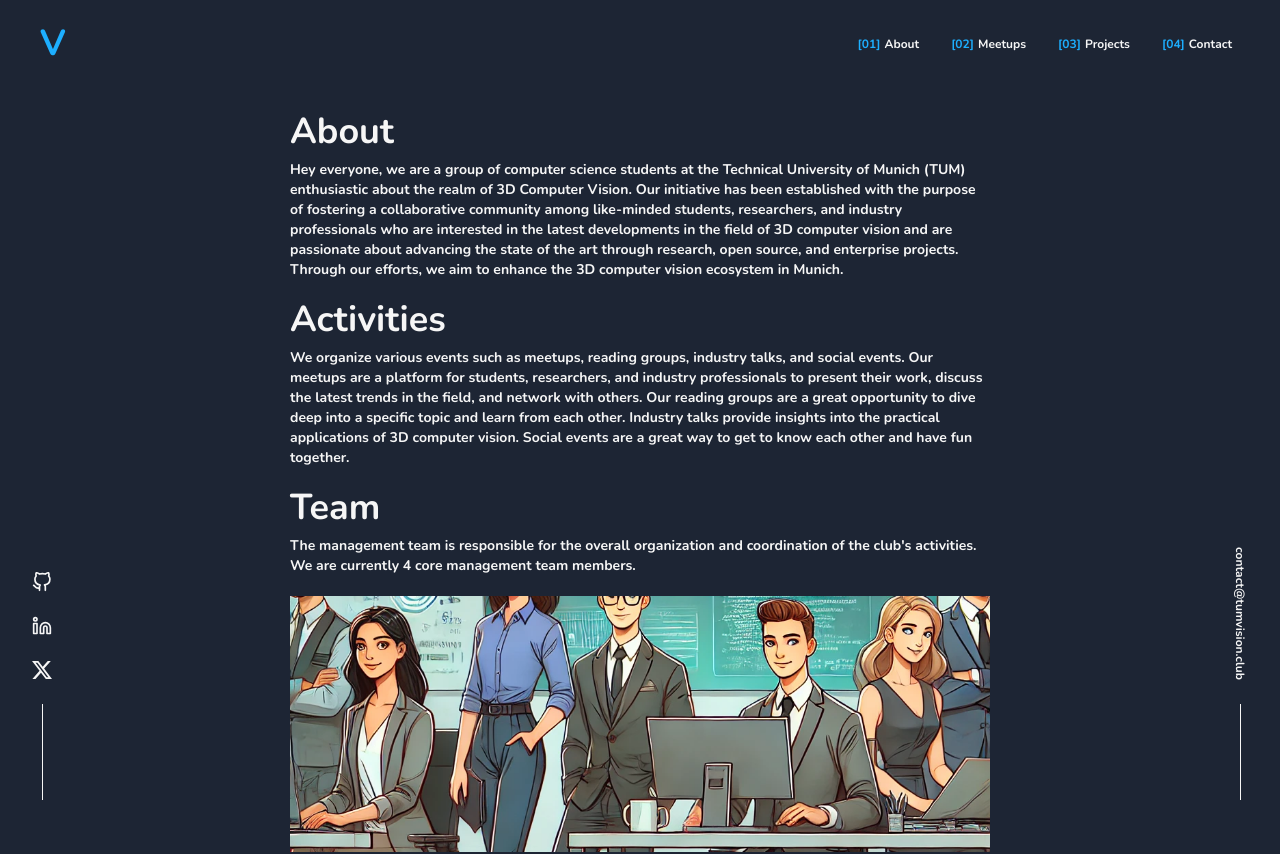
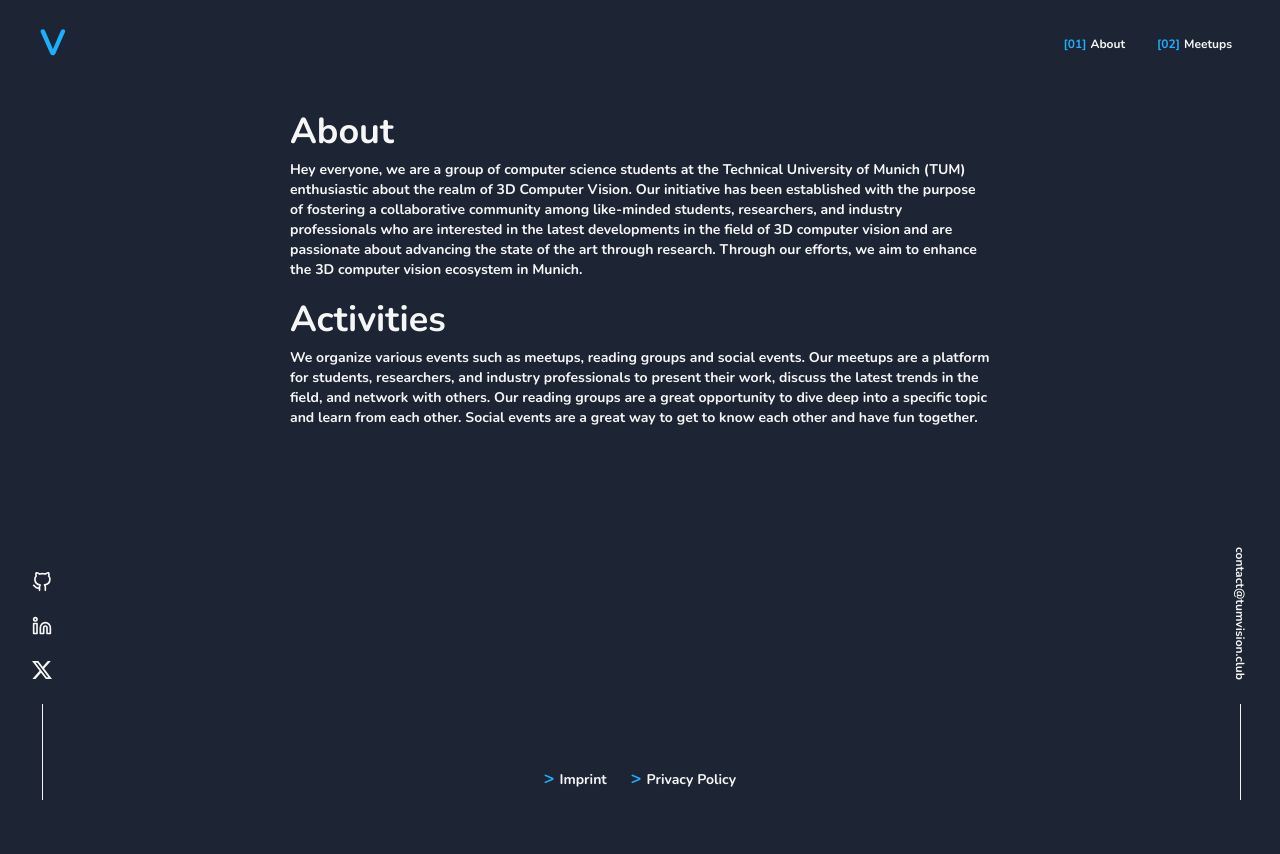
Before and after one commit to tumvision/tumvision.github.io, a Next.js app: page /about in a window 1280 px wide. Shown: the top 854 px of the page. After the commit the page ends 800 px from the top, so only its background shows below. Built offline with nearby package versions, Linux system fonts and the light colour scheme.

Commit message:
feat: the fix information

```diff
--- a/app/about/page.tsx
+++ b/app/about/page.tsx
@@ -15,22 +15,20 @@ export default function About() {
         fostering a collaborative community among like-minded students,
         researchers, and industry professionals who are interested in the latest
         developments in the field of 3D computer vision and are passionate about
-        advancing the state of the art through research, open source, and
-        enterprise projects. Through our efforts, we aim to enhance the 3D
-        computer vision ecosystem in Munich.
+        advancing the state of the art through research. Through our efforts, we
+        aim to enhance the 3D computer vision ecosystem in Munich.
       </Text>
       <Headline className="mt-5">Activities</Headline>
       <Text className="mt-2">
-        We organize various events such as meetups, reading groups, industry
-        talks, and social events. Our meetups are a platform for students,
-        researchers, and industry professionals to present their work, discuss
-        the latest trends in the field, and network with others. Our reading
-        groups are a great opportunity to dive deep into a specific topic and
-        learn from each other. Industry talks provide insights into the
-        practical applications of 3D computer vision. Social events are a great
-        way to get to know each other and have fun together.
+        We organize various events such as meetups, reading groups and social
+        events. Our meetups are a platform for students, researchers, and
+        industry professionals to present their work, discuss the latest trends
+        in the field, and network with others. Our reading groups are a great
+        opportunity to dive deep into a specific topic and learn from each
+        other. Social events are a great way to get to know each other and have
+        fun together.
       </Text>
-      <Headline className="mt-5">Team</Headline>
+      {/* <Headline className="mt-5">Team</Headline>
       <Text className="mt-2">
         The management team is responsible for the overall organization and
         coordination of the club&apos;s activities. We are currently 4 core
@@ -44,7 +42,7 @@ export default function About() {
         <MemberImage name="Member 2" src="team/robin.png" />
         <MemberImage name="Member 3" src="team/robin.png" />
         <MemberImage name="Member 4" src="team/robin.png" />
-      </div>
+      </div> */}
     </Container>
   );
 }
--- a/app/components/Navbar.tsx
+++ b/app/components/Navbar.tsx
@@ -8,8 +8,8 @@ import Link from "next/link";
 const NAVBAR_ITEMS = [
   { id: 1, link: "About", href: "about" },
   { id: 2, link: "Meetups", href: "meetups" },
-  { id: 3, link: "Projects", href: "projects" },
-  { id: 4, link: "Contact", href: "contact" },
+  // { id: 3, link: "Projects", href: "projects" },
+  // { id: 4, link: "Contact", href: "contact" },
 ];
 
 type NavbarVariants = "hidden" | "default" | "visible";
```
